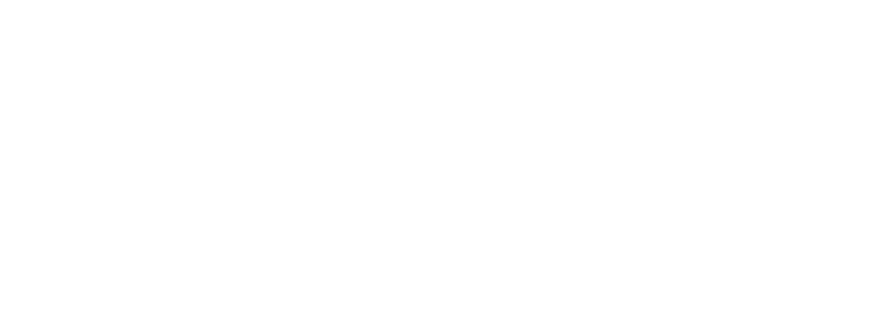
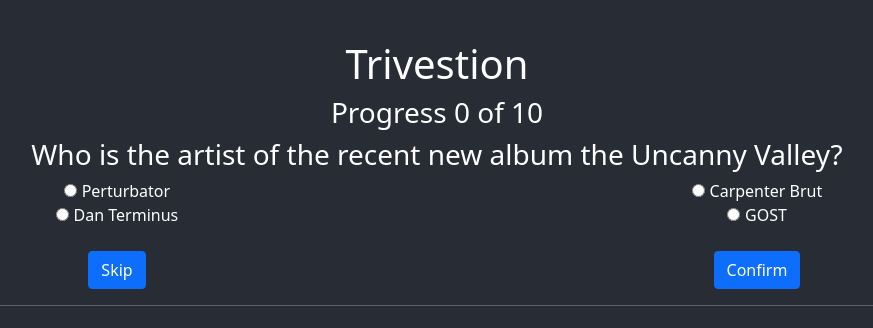
Before and after one commit to Alberto-blm/trivestion, a React (Create React App) app: page /quiz in a window 1280 px wide. Before the commit this address had no page. Shown: the top 328 px of the page, without its empty margins (203-1076 px from the left). Built offline with nearby package versions, Linux system fonts and the light colour scheme.

Commit message:
Question page + progress + random answer position + fetch api

```diff
--- a/package.json
+++ b/package.json
@@ -10,8 +10,10 @@
     "react": "^17.0.2",
     "react-bootstrap": "^2.1.2",
     "react-dom": "^17.0.2",
+    "react-redux": "^7.2.6",
     "react-router-dom": "^6.2.1",
     "react-scripts": "5.0.0",
+    "redux": "^4.1.2",
     "styled-components": "^5.3.3",
     "web-vitals": "^2.1.4"
   },
--- a/src/App.css
+++ b/src/App.css
@@ -37,7 +37,7 @@
   }
 }
 
-.container{
+.container-fluid{
   height: 100%;
     position: absolute;
     left: 0;
@@ -45,3 +45,7 @@
     overflow: hidden;
     background-color: #282c34;
 }
+
+#root {
+  width: 100%;
+}
--- a/src/App.js
+++ b/src/App.js
@@ -3,6 +3,7 @@
 import { ButtonPlay } from './styledComponents/buttonPlay';
 import { Routes, Switch, Route, Redirect } from 'react-router-dom'
 import Home from './pages/home';
+import QuestionsPage from './pages/questionsPage';
 
 
 function App() {
@@ -13,6 +14,10 @@
             path="/"
             element={<Home/>}
           />
+          <Route
+            path="/quiz"
+            element={<QuestionsPage/>}
+          />
       </Routes>
     </div>
   );
--- /dev/null
+++ b/src/components/question.js
@@ -0,0 +1,60 @@
+import React, { useState, useEffect } from "react";
+import { ButtonPlay } from "../styledComponents/buttonPlay";
+import logo from "../assets/trivialLogo.png";
+import "../css/question.css"
+import {Button, Col, Container, Row} from 'react-bootstrap'
+import 'bootstrap/dist/css/bootstrap.min.css';
+
+function Question ({questions, setItems, question, currentQuestion, setCurrentQuestion}){
+    //console.log(question.correct_answer)
+    var answers = [question.correct_answer];
+    var wrong = question.incorrect_answers;
+
+    answers = mixAnswers (wrong);
+
+    function mixAnswers (wrong) {
+        var mixed = answers.concat(wrong);
+        mixed = mixed.sort(() => Math.random() - 0.5);
+        return mixed;
+    }
+    console.log(answers);
+
+    function handlerProgress(){
+        const nextQuestion = currentQuestion + 1;
+	    setCurrentQuestion(nextQuestion);
+    }
+
+
+    return(
+        <div>
+            <Row>
+                <Col>
+                    <h3>Progress {currentQuestion} of 10</h3>
+                </Col>
+            </Row>
+            <Row>
+                <h3>{question.question}</h3>
+            </Row>
+            <Row>
+                {answers.map( answer => (
+                    <Col sm={6}>
+                        <input className="radioBtn" type="radio" value={answer} name="anwers"></input><label>{answer}</label>
+                    </Col>
+                ))}
+            </Row>
+            <br></br>
+            <Row>
+                <Col sm={6}>
+                    <Button onClick={handlerProgress}>Skip</Button>
+                </Col>
+                <Col sm={6}>
+                    <Button onClick={handlerProgress}>Confirm</Button>
+                </Col>
+
+            </Row>
+        </div>
+    )
+
+}
+
+export default Question;
--- a/src/css/home.css
+++ b/src/css/home.css
@@ -5,7 +5,6 @@
 
 .image{
     padding-top: 1em;
-    height: 200px;
-    width: 200px;
-
+    height: 200px !important;
+    width: 200px !important;
 }
--- /dev/null
+++ b/src/css/question.css
@@ -0,0 +1,3 @@
+.radioBtn{
+    margin-right: 0.3em !important;
+}
--- /dev/null
+++ b/src/css/questionsPage.css
@@ -0,0 +1,9 @@
+.page{
+    position: relative;
+    color: #ffffff;
+}
+
+hr{
+    margin-left: 10%!important;
+    margin-right: 10%!important;
+}
--- a/src/index.js
+++ b/src/index.js
@@ -4,11 +4,16 @@
 import App from './App';
 import reportWebVitals from './reportWebVitals';
 import {BrowserRouter} from 'react-router-dom'
+import { Provider } from 'react-redux'
+import { createStore } from 'redux';
+
 
 ReactDOM.render(
+
   <BrowserRouter>
     <App />
   </BrowserRouter>,
+
   document.getElementById('root')
 );
 
--- a/src/pages/home.js
+++ b/src/pages/home.js
@@ -1,19 +1,22 @@
 import React from "react";
 import { ButtonPlay } from "../styledComponents/buttonPlay";
+import { AppName } from "../styledComponents/appName";
 import logo from "../assets/trivialLogo.png";
 import "../css/home.css"
 import {Col, Container, Row} from 'react-bootstrap'
+import {Link} from 'react-router-dom'
+import 'bootstrap/dist/css/bootstrap.min.css';
 
 function Home(){
     return(
-        <Container>
+        <Container fluid>
             <div className="home">
                 <Row>
-                    <h1 style={{margin: 0, paddingTop: 30}}>Trivestion</h1>
+                    <AppName>Trivestion</AppName>
                 </Row>
-                <Row><img className="image" src={logo}/></Row>
+                <Row className="justify-content-center"><img className="image" src={logo}/></Row>
                 <Row><h3>Pon a prueba tus conocimientos</h3></Row>
-                <Row><ButtonPlay>PLAY NOW</ButtonPlay></Row>
+                <Row><Link to='/quiz'><ButtonPlay>PLAY NOW</ButtonPlay></Link></Row>
                 </div>
         </Container>
     )
--- /dev/null
+++ b/src/pages/questionsPage.js
@@ -0,0 +1,87 @@
+import React, { useState, useEffect } from "react";
+import { ButtonPlay } from "../styledComponents/buttonPlay";
+import logo from "../assets/trivialLogo.png";
+import { AppName } from "../styledComponents/appName";
+import "../css/questionsPage.css"
+import {Col, Container, Row} from 'react-bootstrap'
+import 'bootstrap/dist/css/bootstrap.min.css';
+import Question from "../components/question";
+
+
+function QuestionsPage(){
+    const [error, setError] = useState(null);
+    const [isLoaded, setIsLoaded] = useState(true);
+    const [items, setItems] = useState([
+
+
+            {"category":"Entertainment: Music","type":"multiple","difficulty":"medium","question":"Who is the artist of the recent new album the Uncanny Valley?","correct_answer":"Perturbator","incorrect_answers":["Carpenter Brut","GOST","Dan Terminus "]},
+            {"category":"Entertainment: Books","type":"multiple","difficulty":"hard","question":"Who wrote the novel &quot;Moby-Dick&quot;?","correct_answer":"Herman Melville","incorrect_answers":["William Golding","William Shakespeare","J. R. R. Tolkien"]},
+            {"category":"Science: Computers","type":"multiple","difficulty":"medium","question":"When was the programming language &quot;C#&quot; released?","correct_answer":"2000","incorrect_answers":["1998","1999","2001"]},
+            {"category":"Entertainment: Video Games","type":"multiple","difficulty":"medium","question":"Final Fantasy VI was originally released outside Japan under what name?","correct_answer":"Final Fantasy III","incorrect_answers":["Final Fantasy VI","Final Fantasy V","Final Fantasy II"]},
+            {"category":"Entertainment: Music","type":"multiple","difficulty":"medium","question":"Which one of these rappers is NOT a member of the rap group Wu-Tang Clan?","correct_answer":"Dr.Dre","incorrect_answers":["Ol&#039; Dirty Bastard","GZA","Method Man"]},
+            {"category":"Entertainment: Television","type":"multiple","difficulty":"easy","question":"British actor David Morrissey stars as which role in &quot;The Walking Dead&quot;?","correct_answer":"The Governor","incorrect_answers":["Negan","Rick Grimes","Daryl Dixon"]},
+            {"category":"Entertainment: Cartoon & Animations","type":"multiple","difficulty":"medium","question":"Who created &quot;RWBY&quot;?","correct_answer":"Monty Oum","incorrect_answers":["Miles Luna","Kerry Shawcross","Shane Newville"]},
+            {"category":"Entertainment: Video Games","type":"multiple","difficulty":"hard","question":"Which character from the Mega Man series made a small cameo on Volt Catfish&#039;s introduction scene in CD versions of Mega Man X3?","correct_answer":"Auto","incorrect_answers":["Eddie","Tango","Rush"]},
+            {"category":"Entertainment: Video Games","type":"multiple","difficulty":"hard","question":"In &quot;Earthbound&quot;, how does one enter &quot;Master Belch&#039;s&quot; factory?","correct_answer":"Wait 3 Minutes","incorrect_answers":["Enter the password &quot;Fly Honey&quot;","Enter the password &quot;Master Belch Rules&quot;","Enter the password &quot;Mr Saturn Drools&quot;"]},
+            {"category":"Entertainment: Music","type":"multiple","difficulty":"medium","question":"Which of these songs is not on the &quot;untitled&quot; album by Led Zeppelin?","correct_answer":"Celebration Day","incorrect_answers":["Stairway to Heaven","Black Dog","Rock and Roll"]}
+        ]);
+    const [currentQuestion, setCurrentQuestion] = useState(0)
+
+    /*useEffect(() => {
+
+        fetch("https://opentdb.com/api.php?amount=10&type=multiple")
+          .then(res => res.json())
+          .then(
+            (result) => {
+
+                console.log(result)
+                setIsLoaded(true);
+                setItems(result.results);
+            },
+            // Nota: es importante manejar errores aquí y no en
+            // un bloque catch() para que no interceptemos errores
+            // de errores reales en los componentes.
+            (error) => {
+                setIsLoaded(true);
+                setError(error);
+            }
+          )
+      }, [])*/
+
+    if(!isLoaded){
+        return(
+            <Container fluid>
+                <div className="page">
+                    <Row>
+                        <AppName>Trivestion</AppName>
+                    </Row>
+                    <Row>
+                        <Col> Loading ... </Col>
+                    </Row>
+                </div>
+            </Container>
+        )
+    }else{
+        return(
+            <Container fluid>
+                <div className="page">
+                    <Row>
+                        <AppName>Trivestion</AppName>
+                    </Row>
+                    <Row>
+                        <Question questions={items}
+                                  setItems={setItems}
+                                  question={items[currentQuestion]}
+                                  currentQuestion={currentQuestion}
+                                  setCurrentQuestion={setCurrentQuestion}
+                                  key={items[currentQuestion].id}>
+                        </Question>
+                    </Row>
+                    <hr></hr>
+                </div>
+            </Container>
+        )
+    }
+}
+
+export default QuestionsPage;
--- /dev/null
+++ b/src/styledComponents/appName.js
@@ -0,0 +1,5 @@
+import styled from 'styled-components';
+
+export const AppName = styled.h1`
+    margin-top: 1em;
+`
```
Also changed, not shown: 1 other file (tests, documents, lock files or other folders).
